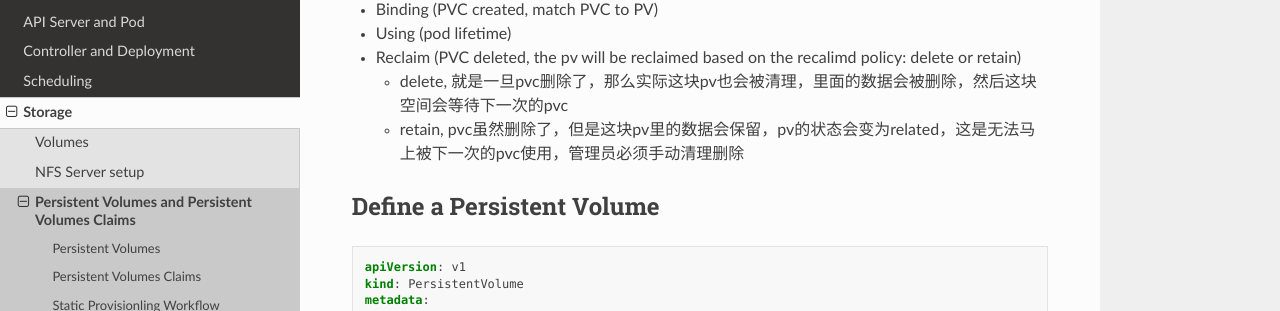
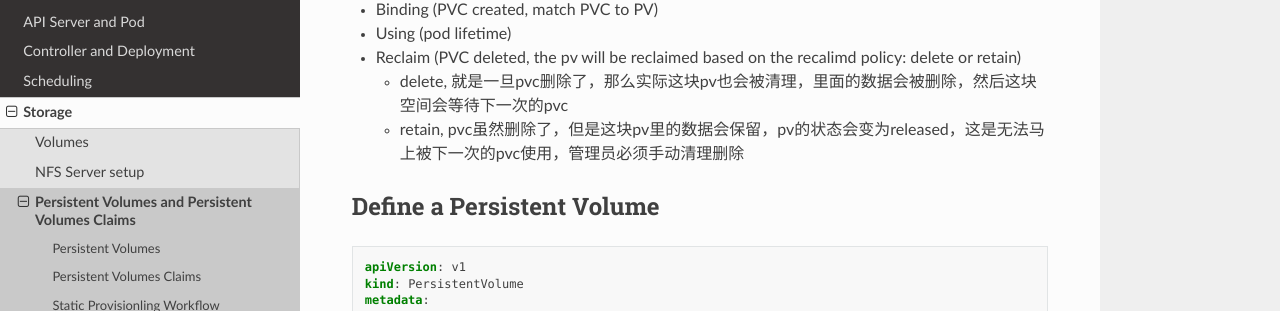
Before and after one commit to xiaopeng163/learn-k8s-from-scratch, a Sphinx documentation site: the page built from source/storage/pv-pvc.rst, in a window 1280 px wide and 900 px high, scrolled down 813 px. Shown: the part 138-449 px from the top of the window. Built offline with Sphinx 7.4.7 and the Read the Docs theme 2.0.0, drawn with Linux system fonts in a browser that asks for light colours.

Commit message:
change the right word
I just heard you said "this is released not related " then I think it's better to fix

```diff
--- a/source/storage/pv-pvc.rst
+++ b/source/storage/pv-pvc.rst
@@ -44,7 +44,7 @@ Storage Lifecycle
 - Reclaim (PVC deleted, the pv will be reclaimed based on the recalimd policy: delete or retain)
 
   - delete, 就是一旦pvc删除了，那么实际这块pv也会被清理，里面的数据会被删除，然后这块空间会等待下一次的pvc
-  - retain, pvc虽然删除了，但是这块pv里的数据会保留，pv的状态会变为related，这是无法马上被下一次的pvc使用，管理员必须手动清理删除
+  - retain, pvc虽然删除了，但是这块pv里的数据会保留，pv的状态会变为released，这是无法马上被下一次的pvc使用，管理员必须手动清理删除
 
 Define a Persistent Volume
 -----------------------------------
```
